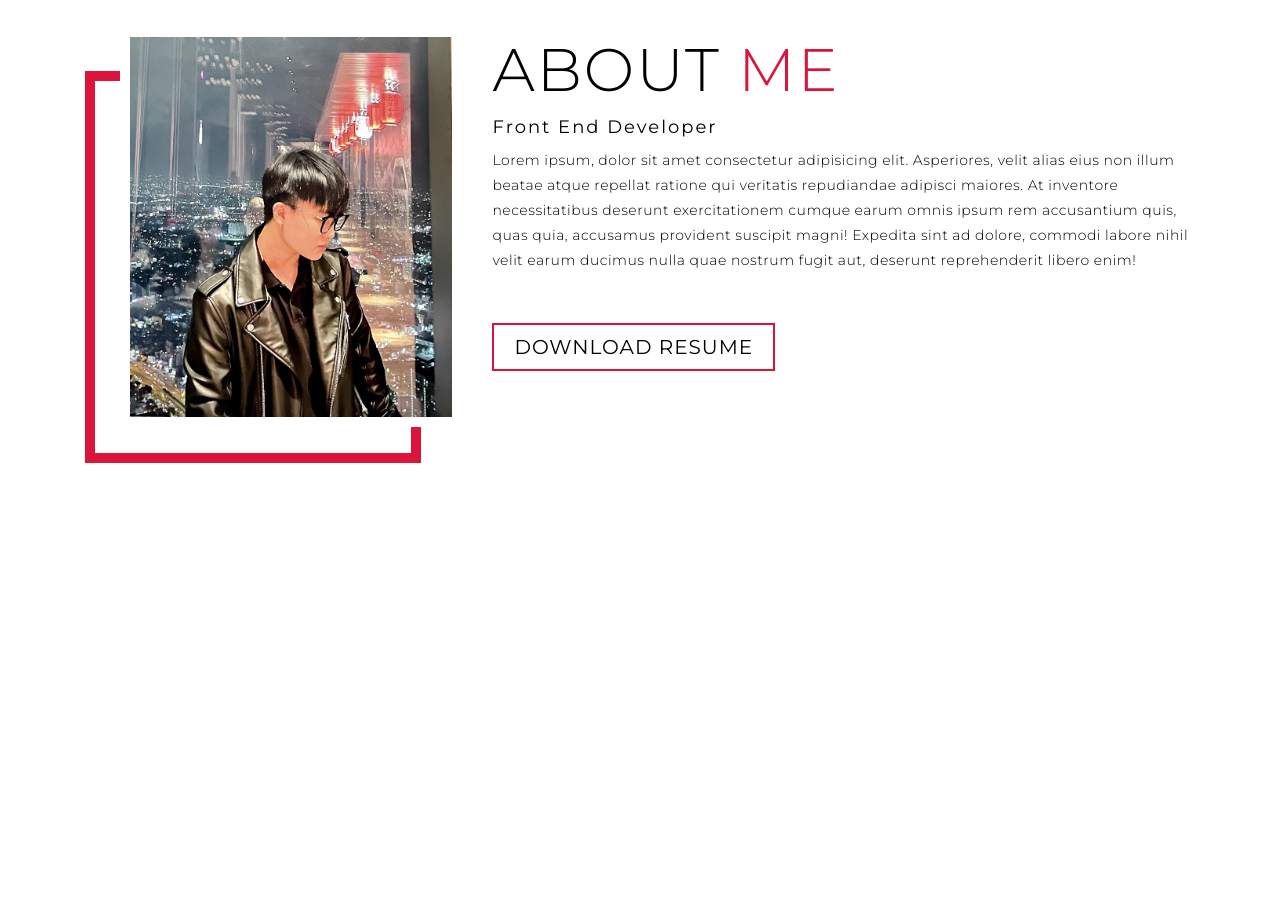
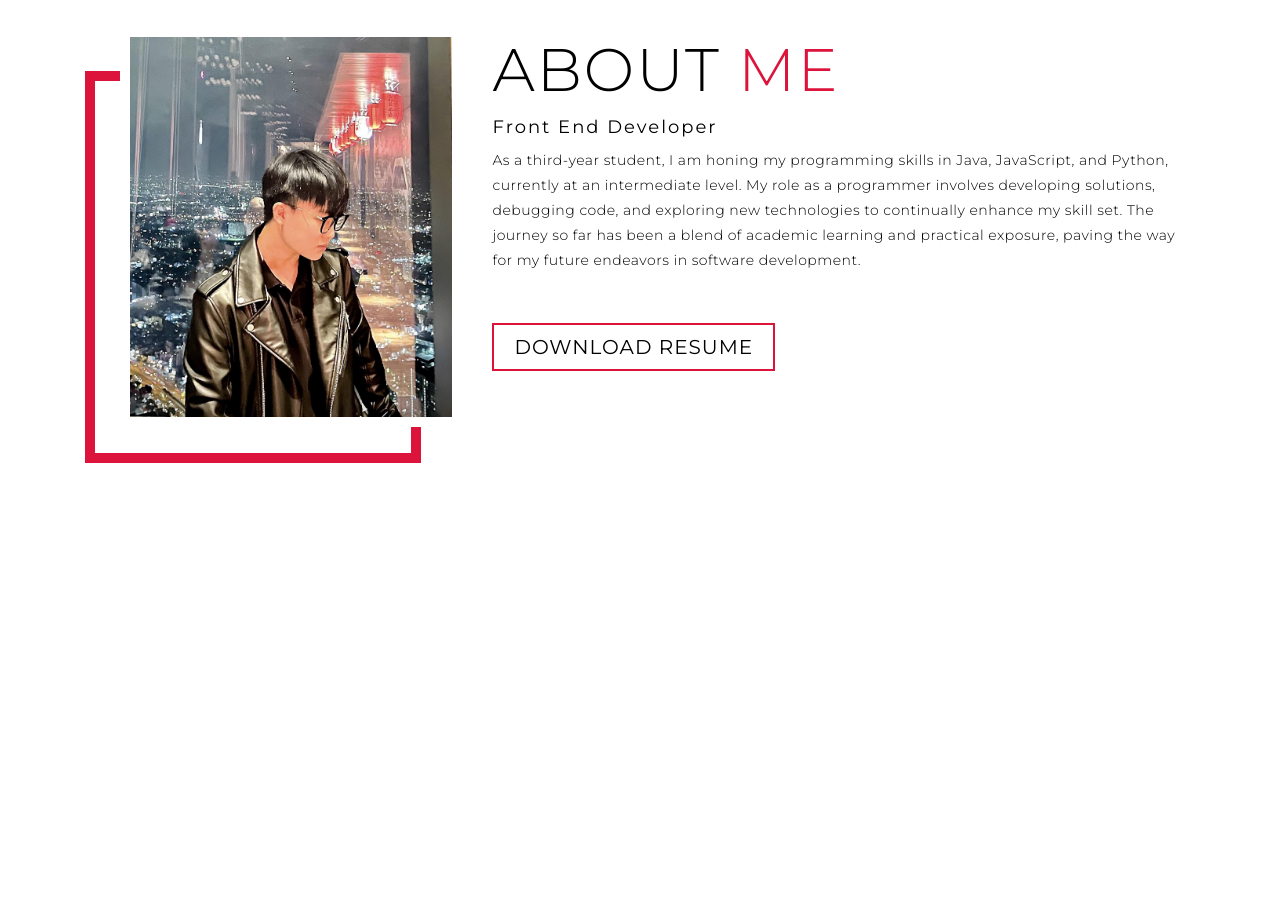
Before and after one commit to quangminhhh/personal-web, a plain HTML site: page main/index.html in a window 1280 px wide. Shown: the part 2896-3794 px from the top of the page. Drawn offline with Linux system fonts and the light colour scheme.

Commit message:
update html
index updated

```diff
--- a/main/index.html
+++ b/main/index.html
@@ -159,11 +159,12 @@
       <div class="col-right">
         <h1 class="section-title">About <span>me</span></h1>
         <h2>Front End Developer</h2>
-        <p>Lorem ipsum, dolor sit amet consectetur adipisicing elit. Asperiores, velit alias eius non illum beatae atque
-          repellat ratione qui veritatis repudiandae adipisci maiores. At inventore necessitatibus deserunt
-          exercitationem cumque earum omnis ipsum rem accusantium quis, quas quia, accusamus provident suscipit magni!
-          Expedita sint ad dolore, commodi labore nihil velit earum ducimus nulla quae nostrum fugit aut, deserunt
-          reprehenderit libero enim!</p>
+        <p>As a third-year student, I am honing my programming skills in
+          Java, JavaScript, and Python, currently at an intermediate level.
+          My role as a programmer involves developing solutions, debugging code,
+          and exploring new technologies to continually enhance my skill set.
+          The journey so far has been a blend of academic learning and practical exposure,
+          paving the way for my future endeavors in software development.</p>
         <a href="#" class="cta">Download Resume</a>
       </div>
     </div>
```
